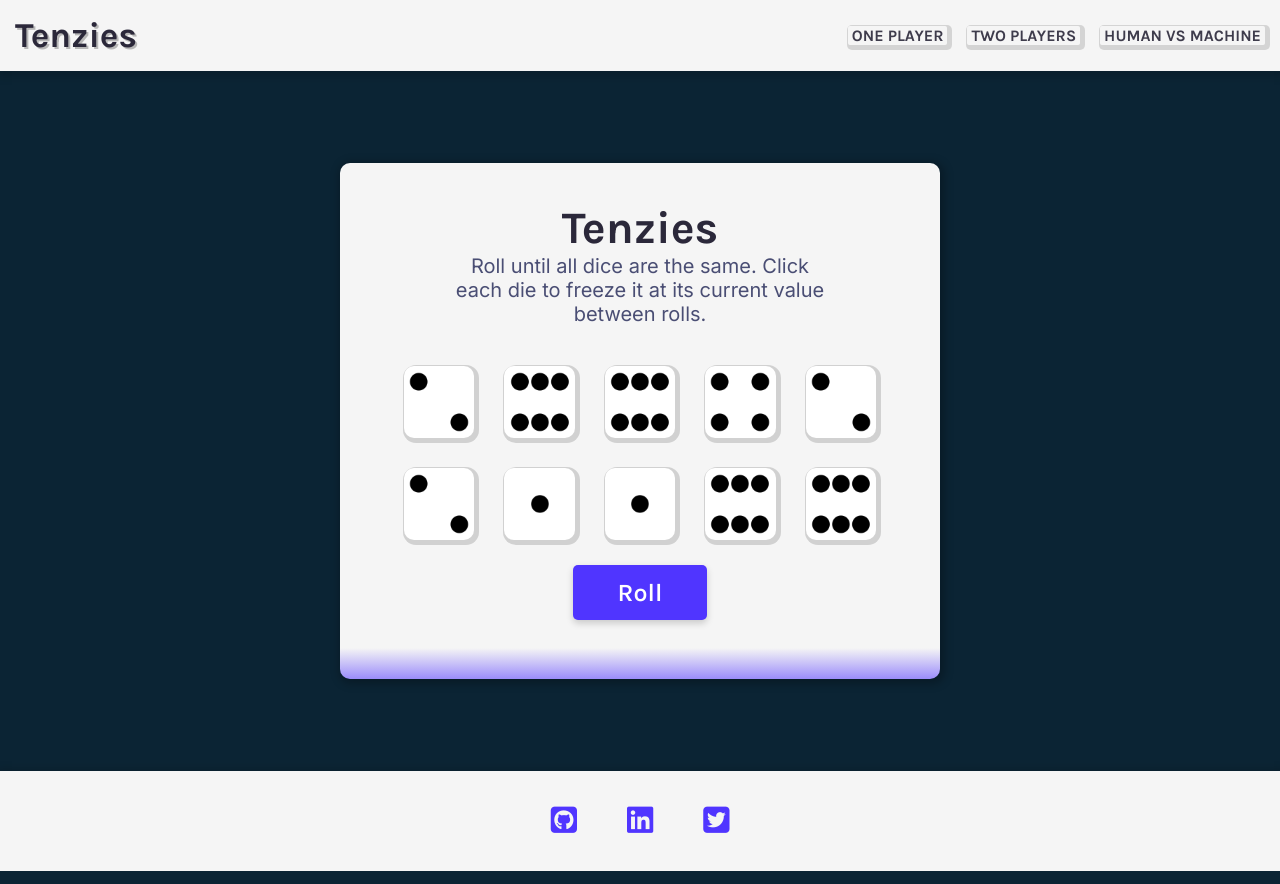
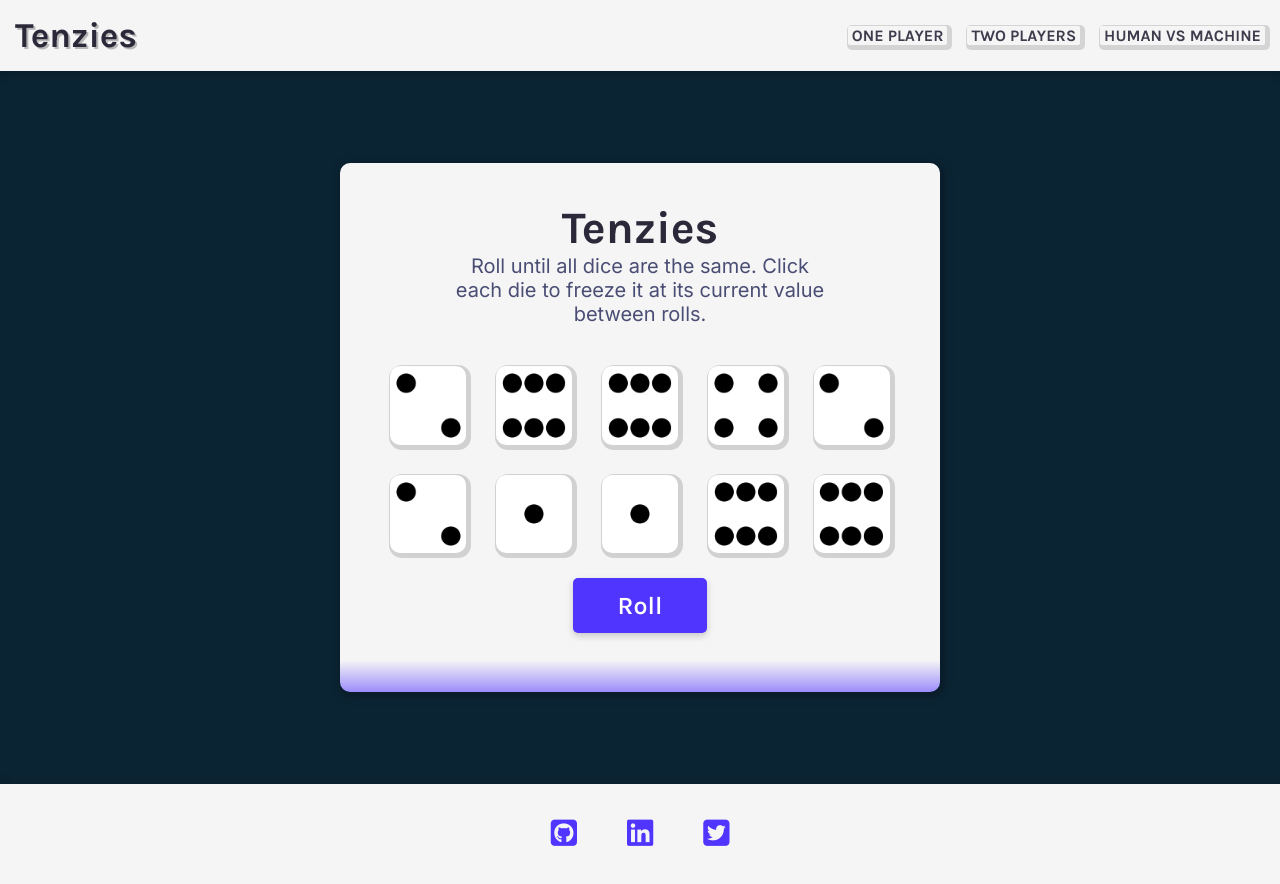
Before and after one commit to DaviDev01/tenzies, a React (Create React App) app: page / in a window 1280 px wide. Built offline with nearby package versions, Linux system fonts and the light colour scheme.

Commit message:
screen size

```diff
--- a/src/index.css
+++ b/src/index.css
@@ -47,7 +47,7 @@ img {
     background-color: #fff;
     color: #2B283A;
     font-size: 35px;
-    width: 12.8%;
+    width: 13.8%;
     min-width: 40px;
     display: flex;
     align-items: center;
```
Also changed, not shown: src/components/Die.js (line endings or trailing spaces).
